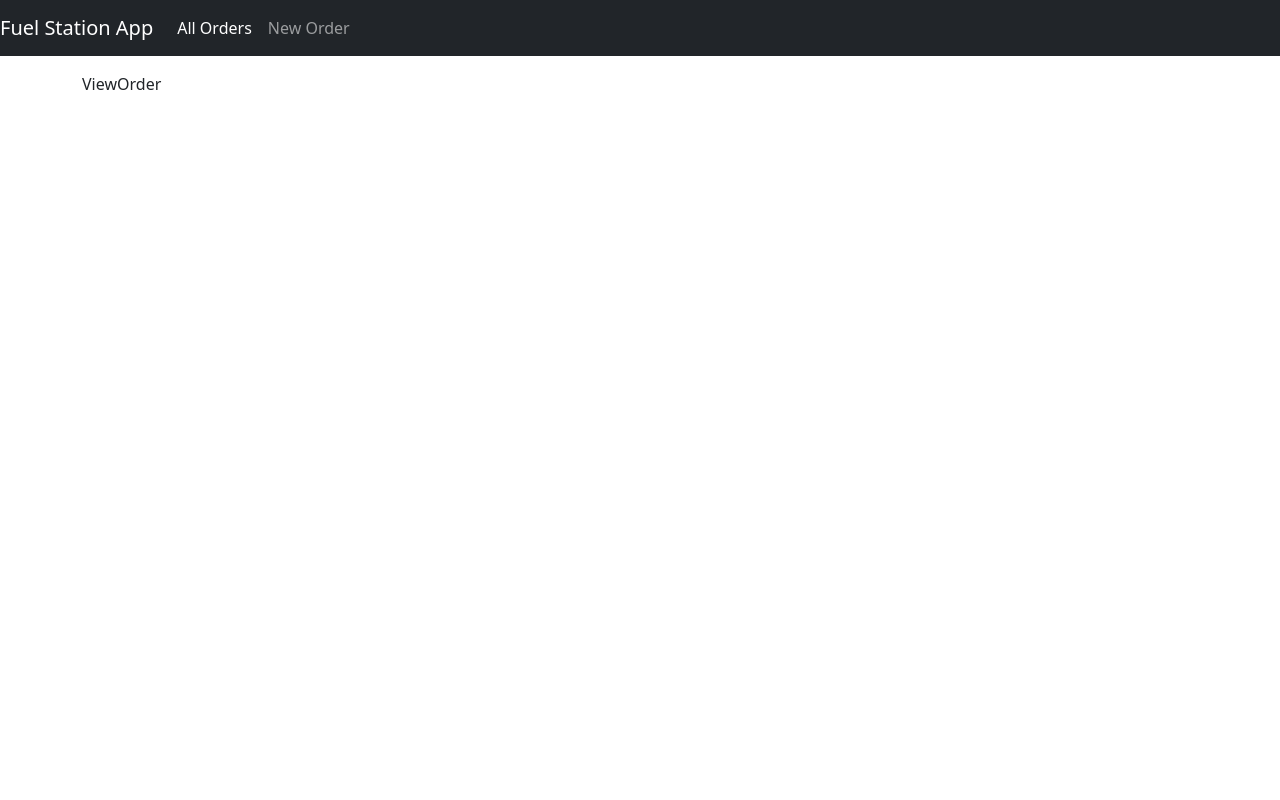
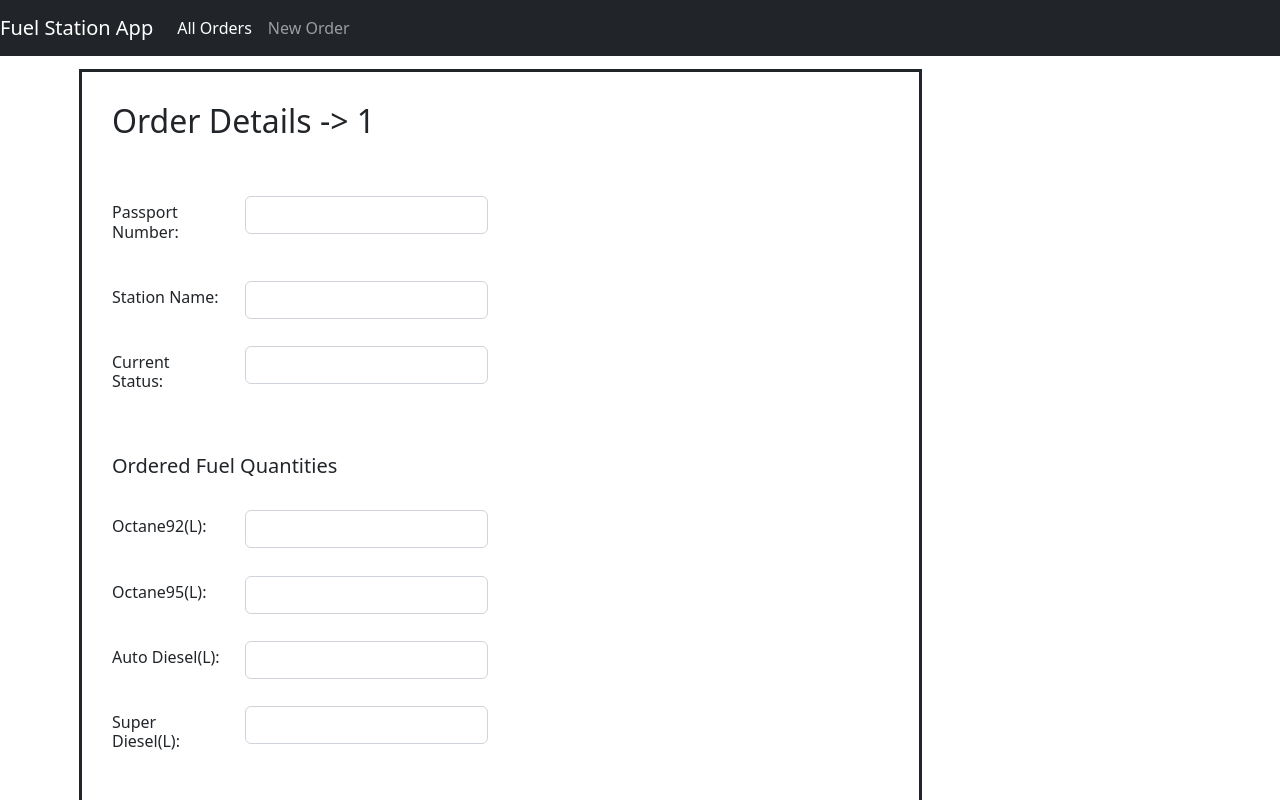
Before and after one commit to harshani24/fuel-distribution-system, a React (Create React App) app in the folder frontend/fuel-station-app/: page /view-order/1 in a window 1280 px wide. Shown: the top 800 px of the page. Built offline with nearby package versions, Linux system fonts and the light colour scheme; no server answers.

Commit message:
completed feul-station app

```diff
--- a/frontend/fuel-station-app/src/components/add-order.component.js
+++ b/frontend/fuel-station-app/src/components/add-order.component.js
@@ -4,8 +4,6 @@ import axios from 'axios';
 import {FaPlusCircle} from 'react-icons/fa';
 
 const AddOrder = () => {
-   console.log("Add Order");
-
    const [passport, setPassport] = useState('');
    const [station, setStation] = useState('');
 
--- a/frontend/fuel-station-app/src/components/view-order.component.js
+++ b/frontend/fuel-station-app/src/components/view-order.component.js
@@ -1,11 +1,182 @@
-import React from 'react';
+import React , {useEffect, useState} from 'react';
+import { useParams } from 'react-router-dom';
+import axios from 'axios';
 
 const ViewOrder = () => {
-    console.log("View Order");
+    const { id } = useParams();
+
+    const [order, setOrder] = useState({});
+
+    const [rejected , setRejected] = useState(false);
+
+    const [allocated , setAllocated] = useState(false);
+    const [scheduled , setScheduled] = useState(false);
+    const [dispatched , setDispatched] = useState(false);
+    const [completed , setCompleted] = useState(false);
+
+
+
+    useEffect(() =>{
+        getOrder();
+    },{order});
+
+    const getOrder = () =>{
+        axios.get('http://localhost:8191/orders/' + id)
+        .then(res => {
+            setStatus(res.data.status);
+            setOrder(res.data);
+            console.log(res.data);
+        })
+        .catch(err => console.log(err));
+    }
+
+    const setStatus = (status) => {
+        switch(status){
+            case 'allocated': setAllocated(true);
+                              break;
+
+            case 'scheduled': setAllocated(true);
+                              setScheduled(true);
+                              break;
+
+            case 'dispatched':setAllocated(true);
+                              setScheduled(true);
+                              setDispatched(true);
+                              break;
+
+            case 'completed': setAllocated(true);
+                              setScheduled(true);
+                              setDispatched(true);
+                              setCompleted(true);
+                              break;
+
+            case 'rejected' : setRejected(true);
+                              break;
+            default:
+        }
+    }
 
     return (
-        <div>
-            ViewOrder
+        <div style={{outlineStyle:"solid", width:"75%" ,height:"1120px", padding:"30px 30px"}}>
+            <h2>Order Details -> {id}</h2><br/><br/>
+
+            <form>
+
+                <div className='form-group row'>
+                    <label className='col-sm-2 col-form-label'> <h6> Passport Number: </h6></label>
+
+                    <div className="col-sm-4">
+                    <input type='text'readOnly className='form-control'value={order.passport} />
+                    </div>
+
+                </div>
+                <br/>
+
+                <div className='form-group row'>
+                    <label className='col-sm-2 col-form-label'><h6> Station Name: </h6> </label>
+
+                    <div className="col-sm-4">
+                    <input type ='text' readOnly className='form-control' value={order.station} />
+                    </div>
+                </div>
+                <br/>
+
+                <div className='form-group row'>
+                    <label className='col-sm-2 col-form-label'><h6> Current Status: </h6> </label>
+
+                    <div className="col-sm-4">
+                    <input type ='text' readOnly className='form-control' value={order.status} />
+                    </div>
+                </div>
+                <br/>
+                <br/>
+
+                <h5>Ordered Fuel Quantities</h5><br/>
+
+                <div className='form-group row'>
+                    <label className='col-sm-2 col-form-label'><h6> Octane92(L): </h6> </label>
+
+                    <div className="col-sm-4">
+                    <input type='number' readOnly className='form-control' value={order.quantityOctane92} />
+                    </div>
+                </div>
+                <br/>
+
+                <div className='form-group row'>
+                    <label className='col-sm-2 col-form-label'><h6> Octane95(L): </h6> </label>
+
+                    <div className="col-sm-4">
+                    <input type='number' readOnly className='form-control' value={order.quantityOctane95} />
+                    </div>
+                </div>
+                <br/>
+
+                <div className='form-group row'>
+                    <label className='col-sm-2 col-form-label'><h6> Auto Diesel(L): </h6> </label>
+
+                    <div className="col-sm-4">
+                    <input type='number' readOnly className='form-control' value={order.quantityAutoDiesel} />
+                    </div>
+                </div>
+                <br/>
+
+                <div className='form-group row'>
+                    <label className='col-sm-2 col-form-label'><h6> Super Diesel(L): </h6> </label>
+                    <div className="col-sm-4">
+                    <input type='number' readOnly className='form-control' value={order.quantitySuperDiesel} />
+                    </div>
+                </div>
+                <br/>
+                <br/>
+
+                <h5>Order Status and Dates</h5><br/>
+                <div className='form-group row'>
+                    <label className='col-sm-2 col-form-label'><h6> Ordered Date: </h6> </label>
+                    <div className="col-sm-4">
+                    <input readOnly className='form-control' value={order.orderedTime} />
+                    </div>
+                </div>
+                <br/>
+
+                {allocated ?  <div><div className='form-group row'>
+                    <label className='col-sm-2 col-form-label'><h6> Allocated Date: </h6> </label>
+                    <div className="col-sm-4">
+                    <input readOnly className='form-control' value={order.allocatedTime} />
+                    </div> <br/></div>
+                </div>: null }
+
+
+                {scheduled ? <div> <div className='form-group row'>
+                    <label className='col-sm-2 col-form-label'><h6> Scheduled Date: </h6> </label>
+                    <div className="col-sm-4">
+                    <input readOnly className='form-control' value={order.scheduledTime} />
+                    </div><br/></div>
+                </div> : null}
+
+                {dispatched ? <div> <div className='form-group row'>
+                    <label className='col-sm-2 col-form-label'><h6> Dispatched Date: </h6> </label>
+                    <div className="col-sm-4">
+                    <input readOnly className='form-control' value={order.dispatchedTime} />
+                    </div><br/></div>
+                </div> :null}
+
+                {completed ?<div> <div className='form-group row'>
+                    <label className='col-sm-2 col-form-label'><h6> Completed Date: </h6> </label>
+                    <div className="col-sm-4">
+                    <input readOnly className='form-control' value={order.completedTime} />
+                    </div><br/></div>
+                </div>: null}
+
+                {rejected ? <div><div className='form-group row'>
+                    <label className='col-sm-2 col-form-label'><h6> Rejected Date: </h6> </label>
+                    <div className="col-sm-4">
+                    <input readOnly className='form-control' value={order.rejectedTime} />
+                    </div><br/></div>
+                </div>: null}
+               <br/>
+
+            </form>
+
         </div>
     );
 
```
Also changed, not shown: 2 other files (tests, documents, lock files or other folders).
